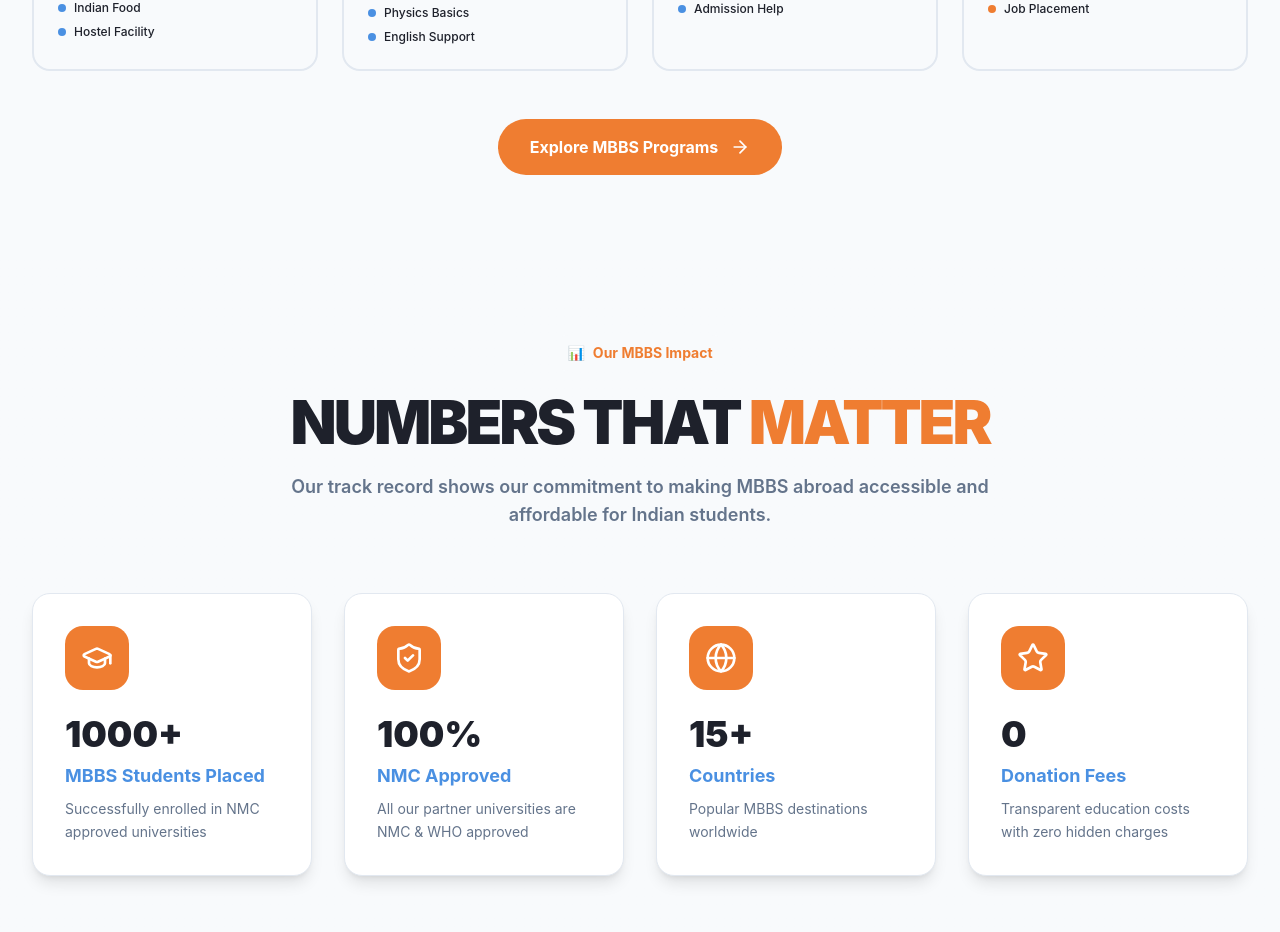
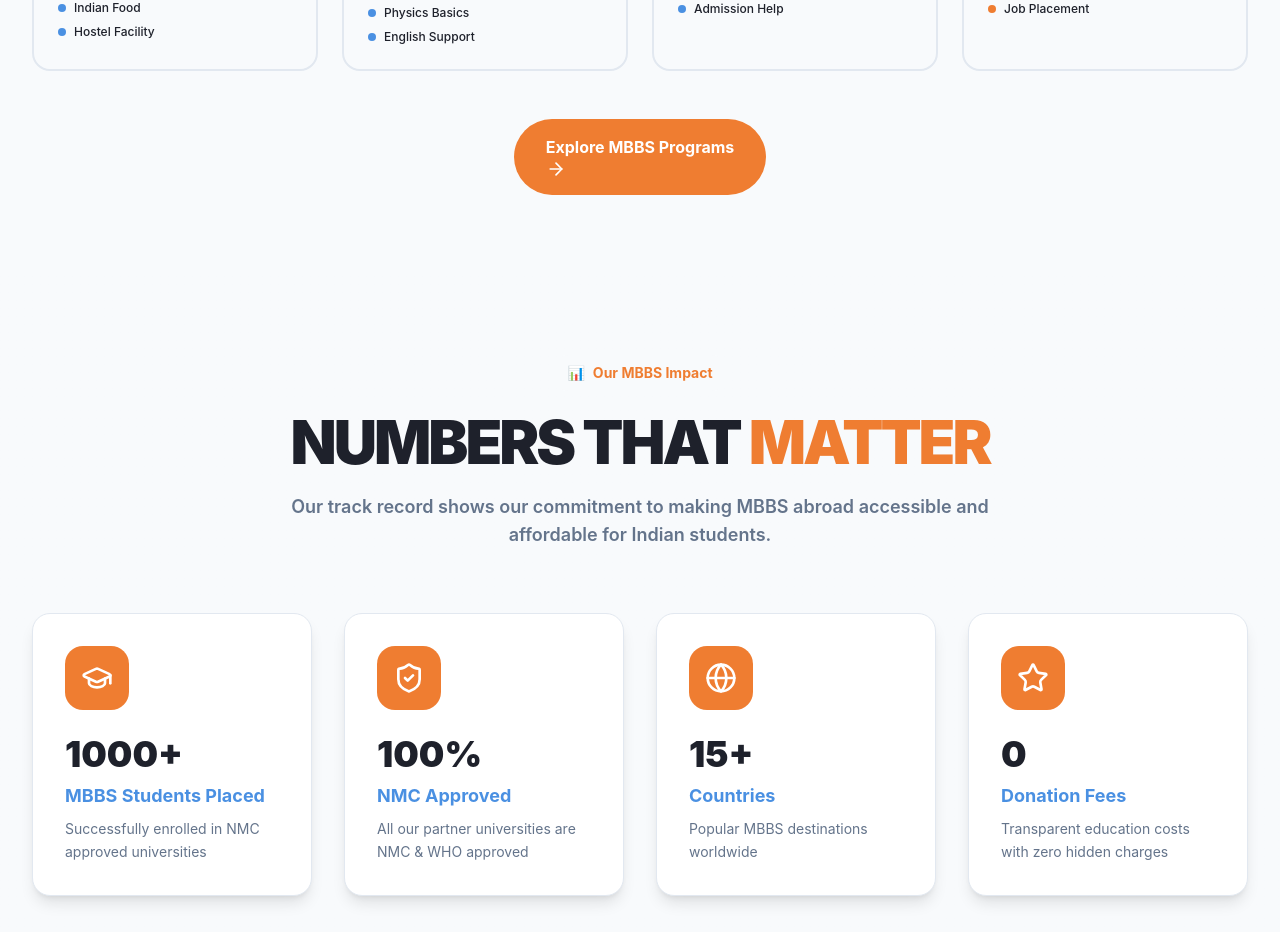
Before and after one commit to sagarrytclick-a11y/vidya-vriddhi-replicated, a Next.js app: page / in a window 1280 px wide. Shown: the part 2900-3832 px from the top of the page. Built offline with nearby package versions, Linux system fonts and the light colour scheme; no server answers; the database is empty.

Commit message:
Update StudyPrograms.tsx

```diff
--- a/src/app/Components/StudyPrograms.tsx
+++ b/src/app/Components/StudyPrograms.tsx
@@ -1,5 +1,6 @@
 "use client"
 import React from 'react';
+import Link from 'next/link';
 import { BookOpen, Target, BrainCircuit, Lightbulb, Award, Globe, ArrowRight, GraduationCap, ShieldCheck, Users, Stethoscope } from 'lucide-react';
 
 export default function StudyPrograms() {
@@ -118,8 +119,10 @@ export default function StudyPrograms() {
         {/* CTA Section */}
         <div className="text-center">
           <div className="inline-flex items-center gap-2 sm:gap-3 bg-[#EF7D31] cursor-pointer text-white px-6 sm:px-8 py-3 sm:py-4 rounded-full font-bold hover:shadow-lg transition-all transform hover:scale-105">
+            <Link href={`/mbbs-abroad`}>
             <span className="text-sm sm:text-base">Explore MBBS Programs</span>
             <ArrowRight size={20} className="w-4 h-4 sm:w-5 sm:h-5" />
+            </Link>
           </div>
         </div>
       </div>
```
